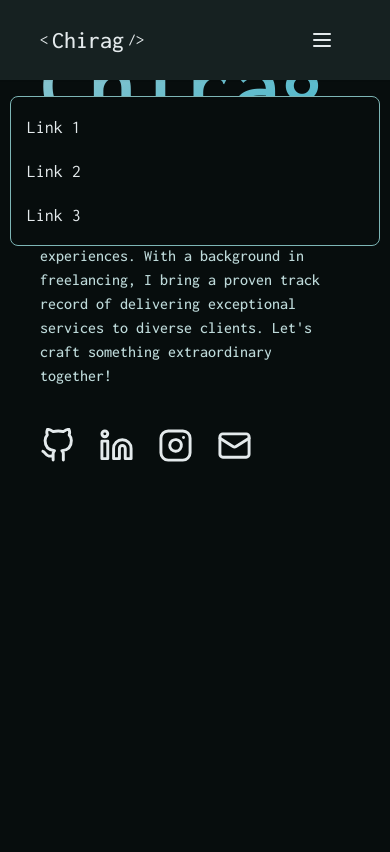
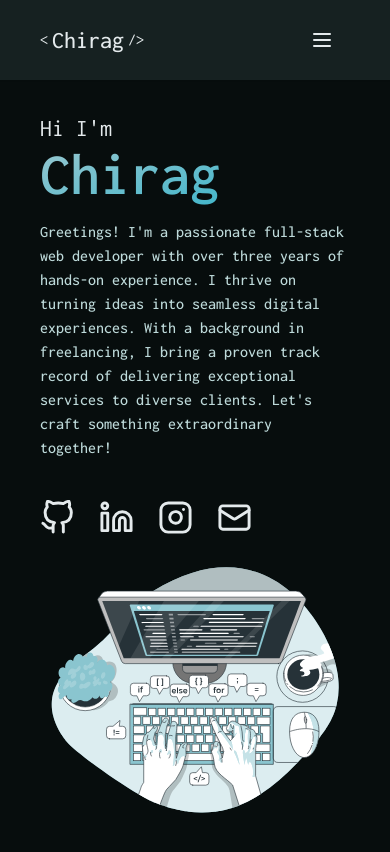
Before and after one commit to chirag3003/portfolio-v3, a Next.js app: page / in a window 390 px wide. Shown: the top 852 px of the page. Built offline with nearby package versions, Linux system fonts and the light colour scheme.

Commit message:
completed section 1

```diff
--- a/app/page.tsx
+++ b/app/page.tsx
@@ -4,11 +4,11 @@ import { GitHub, Instagram } from 'react-feather'
 export default function Home() {
     return (
         <main className="flex min-h-[300vh] bg-background">
-            <section className="lg:h-screen w-full flex flex-col lg:flex-row items-center px-10 lg:px-0 max-w-7xl mx-auto">
+            <section className="lg:h-screen w-full flex flex-col lg:flex-row items-center px-10 lg:px-0 max-w-7xl mx-auto py-28">
                 <div className="text w-full lg:w-1/2">
-                    <h1 className="text-3xl">
+                    <h1 className="text-2xl lg:text-3xl">
                         Hi I{"'"}m <br />
-                        <span className="text-8xl font-semibold bg-clip-text text-transparent bg-gradient-to-br from-primary  to-accent">
+                        <span className="text-6xl lg:text-8xl font-semibold bg-clip-text text-transparent bg-gradient-to-br from-primary  to-accent">
                             Chirag
                         </span>
                     </h1>
@@ -36,6 +36,13 @@ export default function Home() {
                         </a>
                     </div>
                 </div>
+                <div className="image w-full lg:w-1/2">
+                    <img
+                        src="/image1.svg"
+                        className="w-full aspect-square"
+                        alt=""
+                    />
+                </div>
             </section>
         </main>
     )
--- a/components/Navbar.tsx
+++ b/components/Navbar.tsx
@@ -1,11 +1,11 @@
 'use client'
 
-import React, { useState } from 'react'
+import React from 'react'
 import { motion, useMotionValue, useScroll, useTransform } from 'framer-motion'
 import Link from 'next/link'
 import { Button } from './ui/button'
 import { MenuIcon } from 'lucide-react'
-import { Card, CardContent } from './ui/card'
+import { Card } from './ui/card'
 
 const navLinks = [
     {
@@ -31,8 +31,8 @@ function Navbar() {
     )
     const top = useTransform(scrollY, [0, 200, 200], ['0rem', '0rem', '1rem'])
     const width = useTransform(scrollY, [0, 200, 200], ['100%', '100%', '95%'])
-    const height = useMotionValue<'0' | '1000px'>('1000px')
-    const opacity = useMotionValue<'0' | '1'>('1')
+    const height = useMotionValue<'0' | '1000px'>('0')
+    const opacity = useMotionValue<'0' | '1'>('0')
 
     function toggleNav() {
         if (height.get() === '1000px') {
@@ -46,7 +46,7 @@ function Navbar() {
 
     return (
         <motion.div
-            className="bg-[var(--nav)] shadow-sm mx-auto  fixed left-0 right-0 transition-all"
+            className="bg-[var(--nav)] shadow-sm mx-auto  fixed z-50 left-0 right-0 transition-all"
             style={{
                 borderRadius: borderRadius,
                 top: top,
```
Also changed, not shown: public/chirag.png (added), public/image1.svg (added).
